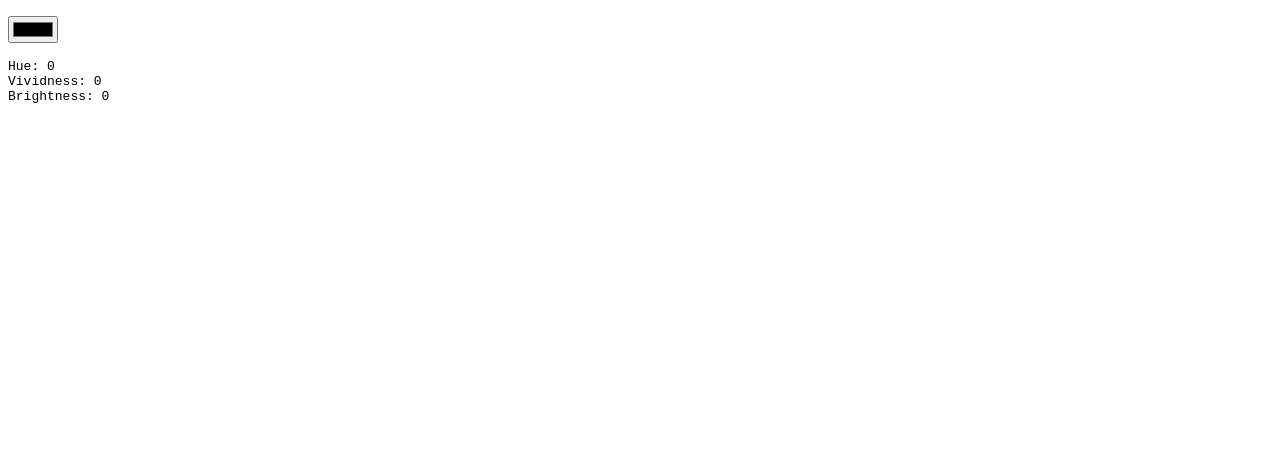
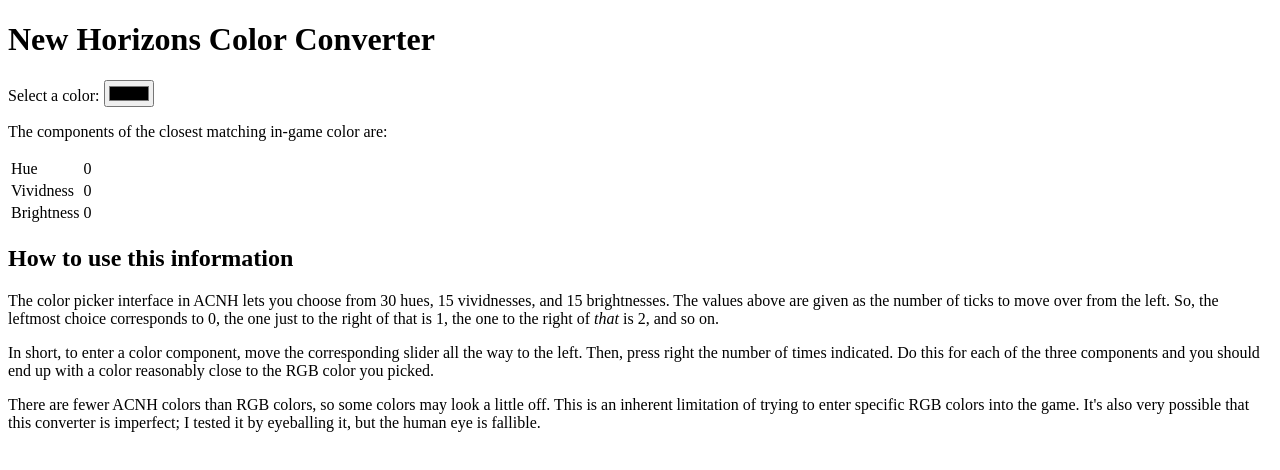
Before and after one commit to HeladoDeBrownie/New-Horizons-Color-Converter, a plain HTML site: page index.html in a window 1280 px wide. Drawn offline with Linux system fonts and the light colour scheme.

Commit message:
change layout and add explanatory text

```diff
--- a/index.html
+++ b/index.html
@@ -7,8 +7,18 @@
     </head>
 
     <body>
-        <p><input id="color" type="color"></p>
-        <p><pre id="result"></pre></p>
+        <h1>New Horizons Color Converter</h1>
+        <p>Select a color: <input id="color" type="color"></p>
+        <p>The components of the closest matching in-game color are:</p>
+        <table>
+            <tr><td>Hue</td><td id="hue"></td></tr>
+            <tr><td>Vividness</td><td id="vividness"></td></tr>
+            <tr><td>Brightness</td><td id="brightness"></td></tr>
+        </table>
+        <h2>How to use this information</h2>
+        <p>The color picker interface in ACNH lets you choose from 30 hues, 15 vividnesses, and 15 brightnesses. The values above are given as the number of ticks to move over from the left. So, the leftmost choice corresponds to 0, the one just to the right of that is 1, the one to the right of <em>that</em> is 2, and so on.</p>
+        <p>In short, to enter a color component, move the corresponding slider all the way to the left. Then, press right the number of times indicated. Do this for each of the three components and you should end up with a color reasonably close to the RGB color you picked.</p>
+        <p>There are fewer ACNH colors than RGB colors, so some colors may look a little off. This is an inherent limitation of trying to enter specific RGB colors into the game. It's also very possible that this converter is imperfect; I tested it by eyeballing it, but the human eye is fallible.</p>
         <script src="main.js"></script>
     </body>
 </html>
--- a/main.js
+++ b/main.js
@@ -2,11 +2,14 @@ void function () {
     'use strict'
 
     function render() {
-        $('result').textContent = convert($('color').value)
+        var acnhColor = convert($('color').value)
+        $('hue').textContent = acnhColor.hue
+        $('vividness').textContent = acnhColor.saturation
+        $('brightness').textContent = acnhColor.value
     }
 
     function convert(hexString) {
-        return formatAcnhColor(acnhColorFromHsvColor(hsvColorFromRgbColor(rgbColorFromHexString(hexString))))
+        return acnhColorFromHsvColor(hsvColorFromRgbColor(rgbColorFromHexString(hexString)))
     }
 
     function rgbColorFromHexString(hexString) {
@@ -63,10 +66,6 @@ void function () {
         }
     }
 
-    function formatAcnhColor(acnhColor) {
-        return 'Hue: ' + String(acnhColor.hue) + '\nVividness: ' + String(acnhColor.saturation) + '\nBrightness: ' + String(acnhColor.value)
-    }
-
     var $ = document.getElementById.bind(document)
 
     $('color').addEventListener('input', render)
```
